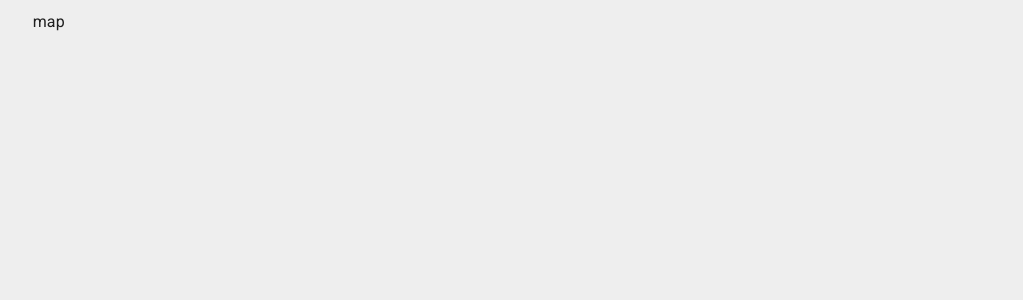
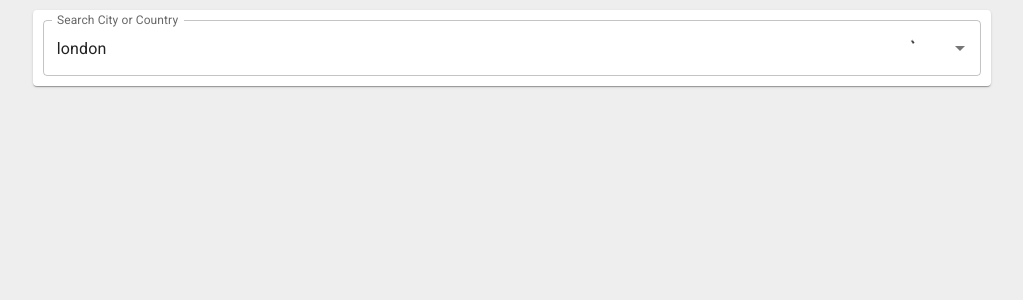
Before and after one commit to mr-exception/weather-page, a React (Create React App) app: page /map in a window 1280 px wide. Shown: the top 300 px of the page, without its empty margins (128-1151 px from the left). Built offline with nearby package versions, Linux system fonts and the light colour scheme; no server answers.

Commit message:
implemented url change on search

```diff
--- a/src/App.tsx
+++ b/src/App.tsx
@@ -1,19 +1,18 @@
 import react from "react";
-import { BrowserRouter as Router, Switch, Route, Link } from "react-router-dom";
 import Home from "./Containers/Home/Home";
 import Map from "./Containers/Map/Map";
 
 export default function App() {
-  return (
-    <Router>
-      <Switch>
-        <Route path="/map">
-          <Map />
-        </Route>
-        <Route path="/">
-          <Home />
-        </Route>
-      </Switch>
-    </Router>
-  );
+  /**
+   * since this project is going to be served in github pages. we don't have
+   * urls like `https://domain.com/some. so we can't use react-router-dom or
+   * react-navigation. best solution is separaing routes by query params
+   */
+
+  const hash = location.hash.replace("#", "");
+  if (hash === "map") {
+    return <Map />;
+  }
+
+  return <Home defaultCity={hash === "" ? null : hash} />;
 }
--- a/src/Components/SearchBox/SearchBox.tsx
+++ b/src/Components/SearchBox/SearchBox.tsx
@@ -6,10 +6,11 @@ import react, { Fragment, useEffect, useState } from "react";
 import { searchCities } from "./API";
 
 interface IProps {
+  defaultValue: string | null;
   onSelected: (value: string) => void;
 }
 
-const SearchBox: React.FC<IProps> = ({ onSelected }) => {
+const SearchBox: React.FC<IProps> = ({ onSelected, defaultValue }) => {
   const [open, setOpen] = useState(false);
   const [options, setOptions] = useState<string[]>([]);
   const [loading, setLoading] = useState<boolean>(true);
@@ -19,7 +20,9 @@ const SearchBox: React.FC<IProps> = ({ onSelected }) => {
       return;
     }
     (async () => {
-      const results = await searchCities("london");
+      const results = await searchCities(
+        defaultValue === null ? "london" : defaultValue
+      );
       setOptions(results.map((record) => record.name));
       setLoading(false);
     })();
@@ -48,9 +51,12 @@ const SearchBox: React.FC<IProps> = ({ onSelected }) => {
             getOptionLabel={(option: string) => option}
             options={options}
             loading={loading}
-            defaultValue="london"
+            defaultValue={defaultValue === null ? "london" : defaultValue}
             onChange={(_, value) => {
-              if (!!value) onSelected(value);
+              if (!!value) {
+                onSelected(value);
+                location.hash = value;
+              }
             }}
             renderInput={(params) => {
               return (
--- a/src/Containers/Home/Home.tsx
+++ b/src/Containers/Home/Home.tsx
@@ -20,8 +20,14 @@ const weatherClient = new ApolloClient({
   cache: new InMemoryCache(),
 });
 
-const Home: React.FC = () => {
-  const [cityName, setCityName] = useState<string>("london");
+interface IProps {
+  defaultCity: string | null;
+}
+
+const Home: React.FC<IProps> = ({ defaultCity }) => {
+  const [cityName, setCityName] = useState<string>(
+    defaultCity !== null ? defaultCity : "london"
+  );
   const [result, setResult] = useState<ICityResult>();
   const { loading } = useQuery(GET_CITY_BY_NAME, {
     client: weatherClient,
@@ -50,10 +56,16 @@ const Home: React.FC = () => {
     })();
   }, [result?.id]);
   return (
-    <Container maxWidth="lg" style={{ marginTop: 10 }}>
+    <Container maxWidth="lg" style={{ marginTop: 10, marginBottom: 10 }}>
       <Grid container justifyContent="center" alignItems="center" spacing={1}>
         <Grid item md={10}>
-          <SearchBox onSelected={setCityName} />
+          <SearchBox
+            defaultValue={defaultCity}
+            onSelected={(value) => {
+              setCityName(value);
+              setHistoryRecords([]);
+            }}
+          />
         </Grid>
         {loading && (
           <Grid item md={10}>
```
